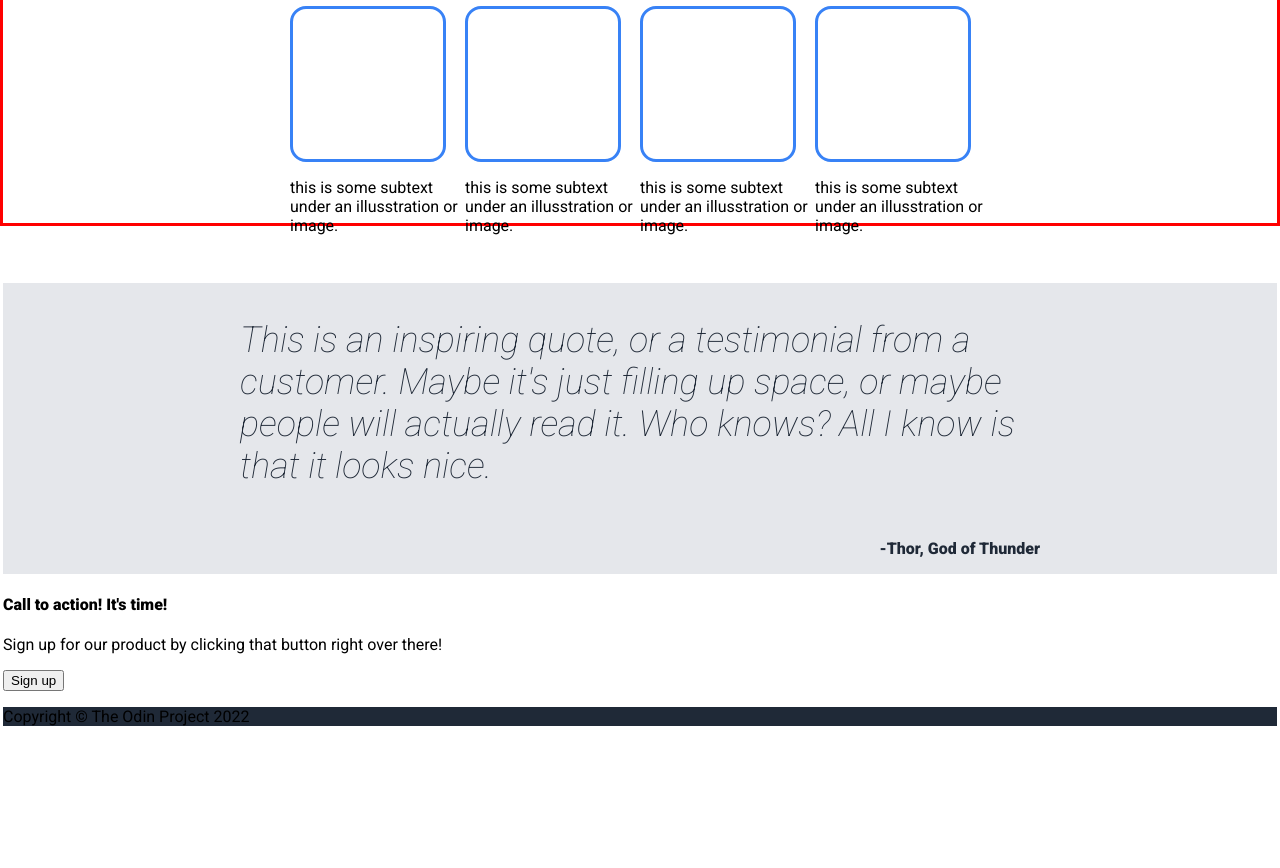
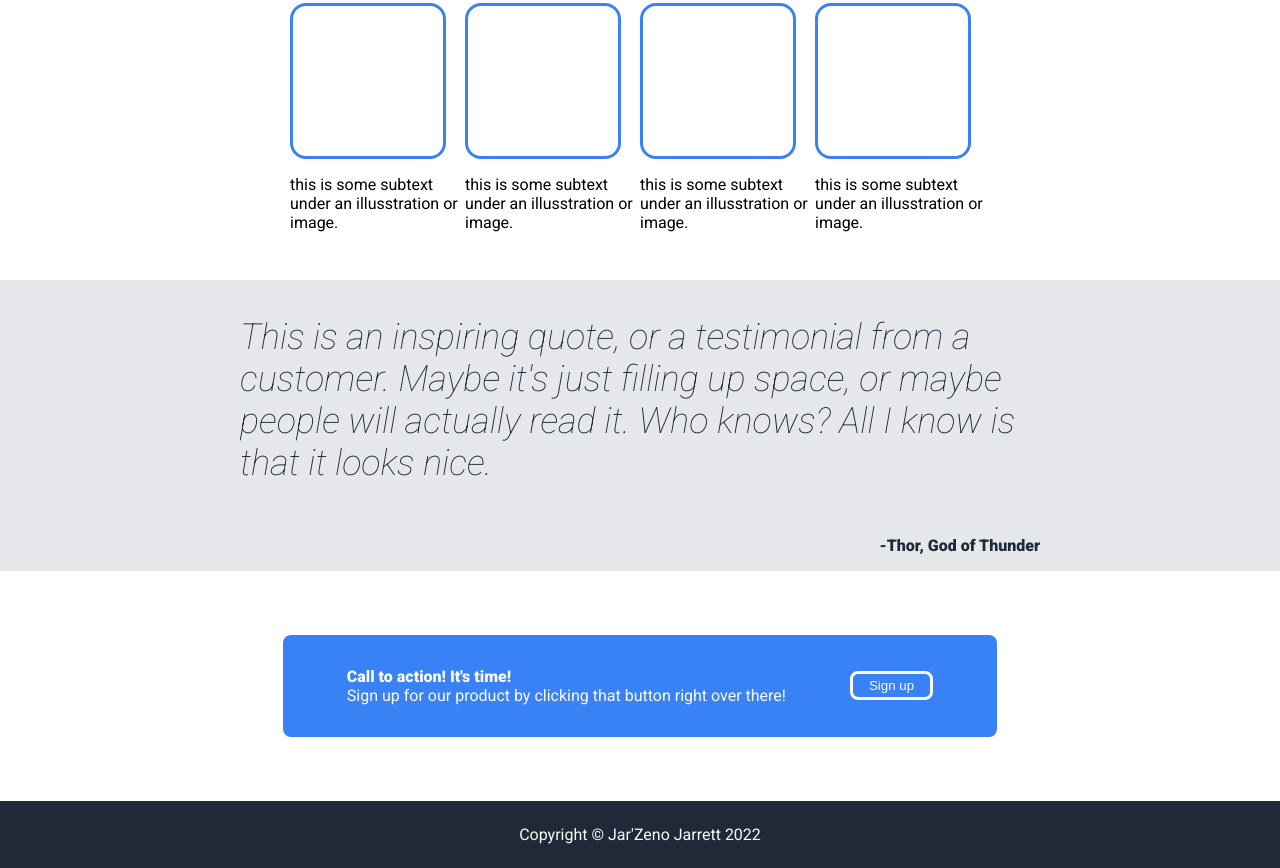
Before and after one commit to Bantchee/landing-page, a plain HTML site: page index.html in a window 1280 px wide. Shown: the part 580-1448 px from the top of the page. Before the commit the page ends 1322 px from the top, so only its background shows below. Drawn offline with Linux system fonts and the light colour scheme.

Commit message:
Add css to section-four and footer

```diff
--- a/index.html
+++ b/index.html
@@ -68,10 +68,11 @@
 				<p class="text">Sign up for our product by clicking that button right over there!</p>
 			</div>
 			<button class="button">Sign up</button>
+		</div>
 	</div>
 
 	<div class="footer">
-		<p class="copyright">Copyright &#169; The Odin Project 2022</p>
+		<p class="copyright">Copyright &#169; Jar'Zeno Jarrett 2022</p>
 	</div>
 </body>
 <html>
--- a/style/style.css
+++ b/style/style.css
@@ -1,5 +1,4 @@
 body {
-	border: solid red;
 	height: 100vh;
 	margin: 0px;
 	display: flex;
@@ -137,9 +136,47 @@ body {
 }
 
 .section-four {
+	display: flex;
+	justify-content: center;
+	align-items: center;
+	padding: 64px 0px;
+}
 
+.section-four .blue-box {
+	background-color: #3882f6;
+	display: flex;
+	justify-content: center;
+	align-items: center;
+	column-gap: 64px;
+	border-radius: 8px;
+	padding: 32px 64px;
+}
+
+.section-four .blue-box .content .title {
+	color: #f9faf8;
+	margin: 0px;
+	padding: 0px;
+}
+
+.section-four .blue-box .content .text {
+	color: #f9faf8;
+	margin: 0px;
+	padding: 0px;
+}
+
+.section-four .blue-box .button {
+	background-color: #3882f6;
+	color: #f9faf8;
+	border-radius: 8px;
+	padding: 4px 16px;
+	border: solid #f9faf8;
 }
 
 .footer {
 	background-color: #1f2937;
+	color: #f9faf8;
+	display: flex;
+	justify-content: center;
+	align-items: center;
+	padding: 8px 0px;
 }
```
